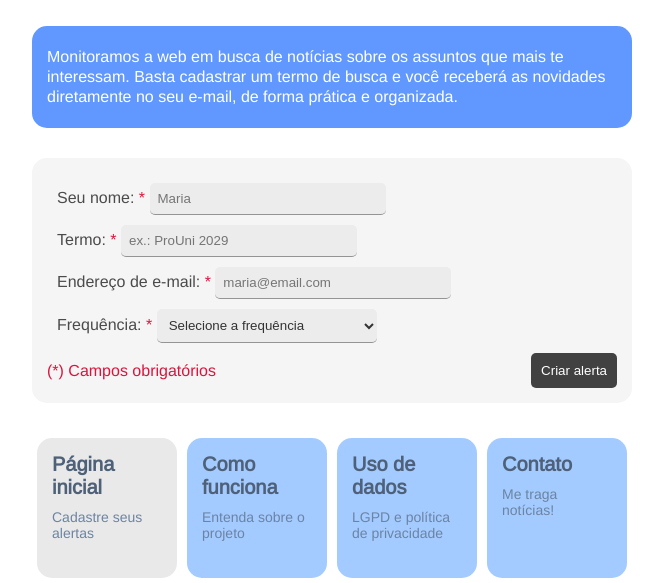
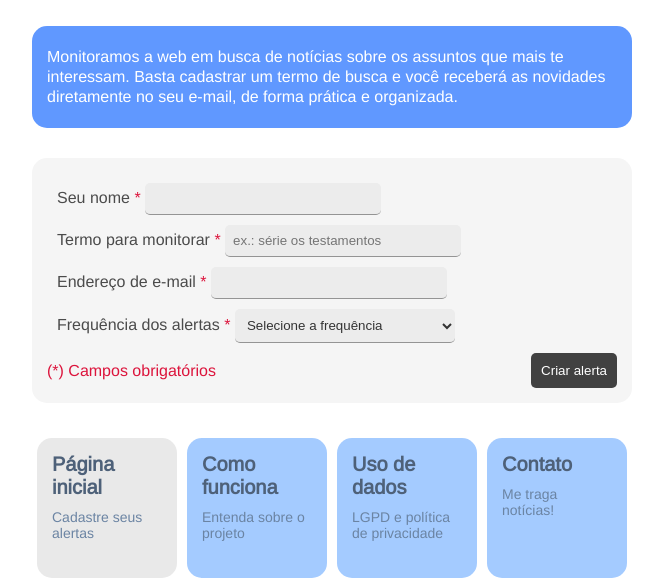
Before and after one commit to vitoriadeo/trago-noticias, a Flask app: page / in a window 1280 px wide. Shown: the part 224-807 px from the top of the page, without its empty margins (308-971 px from the left). Run offline with Flask 3, Linux system fonts and the light colour scheme; some libraries are stand-ins or nearby versions; some web fonts are replaced.

Commit message:
feat(wtforms): adicionar flask forms/flask-wtf ao formulário de termos
adiciona recursos do flask wtforms ao html e ao home_controller para lidar de recepção dados

```diff
--- a/app/controllers/home_controller.py
+++ b/app/controllers/home_controller.py
@@ -1,4 +1,8 @@
 from flask import Blueprint, render_template, request
+from flask_wtf import FlaskForm
+from wtforms import StringField, SelectField, EmailField
+from wtforms.validators import DataRequired, Email, Length, AnyOf
+
 import requests
 
 from flask import current_app
@@ -6,50 +10,80 @@ from flask import current_app
 bp = Blueprint("home", __name__)
 
 
-@bp.route("/")
-def index():
-    return render_template("index.html")
+class Form(FlaskForm):
+    name = StringField("Seu nome", validators=[DataRequired(), Length(min=2, max=100)])
+    word = StringField(
+        "Termo para monitorar", validators=[DataRequired(), Length(min=2, max=100)]
+    )
+    email = EmailField("Endereço de e-mail", validators=[DataRequired(), Email()])
+    frequency = SelectField(
+        "Frequência dos alertas",
+        choices=[
+            ("", "Selecione a frequência"),
+            ("diario", "Diariamente"),
+            ("semanal", "Semanalmente"),
+            ("mensal", "Mensalmente"),
+            ("anual", "Anualmente"),
+        ],
+        validators=[
+            DataRequired(message='Por favor, selecione uma frequência para o alerta.'),
+            AnyOf(
+                values=[
+                    ("diario"),
+                    ("semanal"),
+                    ("mensal"),
+                    ("anual"),
+                ],
+            message='Por favor, escolha uma opção válida.'),
+        ],
+    )
 
 
-@bp.route("/cadastrar", methods=["POST"])
-def cadastrar():
-    try:
-        recaptcha_token = request.form.get("recaptcha-response")
+@bp.route("/", methods=["GET", "POST"])
+def index():
+    form = Form()
 
-        secret_key = current_app.config["RECAPTCHA_SECRET_KEY"]
-        verification_url = "https://www.google.com/recaptcha/api/siteverify"
-        payload = {"secret": secret_key, "response": recaptcha_token}
+    if form.validate_on_submit():
+        try:
+            recaptcha_token = request.form.get("recaptcha-response")
 
-        response = requests.post(verification_url, data=payload)
-        result = response.json()
+            secret_key = current_app.config["RECAPTCHA_SECRET_KEY"]
+            verification_url = "https://www.google.com/recaptcha/api/siteverify"
+            payload = {"secret": secret_key, "response": recaptcha_token}
 
-        print("Resposta do Google reCAPTCHA:", response, result)
+            response = requests.post(verification_url, data=payload)
+            result = response.json()
 
+            print("Resposta do Google reCAPTCHA:", response, result)
 
-        name = request.form["name"]
-        termo = request.form["termo"]
-        email = request.form["email"]
-        frequencia = request.form["frequencia"]
+            name = form.name.data
+            word = form.word.data
+            email = form.email.data
+            frequency = form.frequency.data
 
-        # coisas do db e outros babados vão aqui.
+            # coisas do db e outros babados vão aqui.
 
-        if result["success"] and result["score"] >= 0.5:
-            # logica do db aqui
-            mensagem_sucesso = f"Alerta para '{termo}' criado com sucesso!"
+            if result["success"] and result["score"] >= 0.5:
+                # logica do db aqui
+                mensagem_sucesso = f"Alerta para '{word}' criado com sucesso!"
+                return render_template(
+                    "index.html", form=form, status="sucesso", mensagem=mensagem_sucesso
+                )
+            else:
+                mensagem_falha = "Falha na verificação reCAPTCHA. Tente novamente."
+                return render_template(
+                    "index.html", form=form, status="falha", mensagem=mensagem_falha
+                )
+
+        except Exception as erro:
+            print(f"Ocorreu um erro: {erro}")
+
+            mensagem_falha = "Vish! Ocorreu um erro interno."
             return render_template(
-                "index.html", status="sucesso", mensagem=mensagem_sucesso
+                "index.html", form=form, status="falha", mensagem=mensagem_falha
             )
-        else:
-            mensagem_falha = (
-                "Falha na verificação reCAPTCHA. Tente novamente."
-            )
-        return render_template("index.html", status="falha", mensagem=mensagem_falha)
 
-    except Exception as e:
-        print(f"Ocorreu um erro: {e}")
-
-        mensagem_falha = "Vish! Ocorreu um erro interno."
-        return render_template("index.html", status="falha", mensagem=mensagem_falha)
+    return render_template("index.html", form=form)
 
 
 @bp.route("/about")
--- a/app/templates/index.html
+++ b/app/templates/index.html
@@ -12,31 +12,29 @@
 </article>
 
 <section id="form_area">
-    <form id="form_alerts" action="/cadastrar" method="POST">
+    <form id="form_alerts" action="/" method="POST">
+        {{ form.csrf_token }}
         <input type="hidden" id="recaptcha-response" name="recaptcha-response">
         <div class="item">
-            <label for="name">Seu nome: <span class="required">*</span> </label>
-            <input type="text" id="name" class="input" name="name" placeholder="Maria" required />
+            {{form.name.label}}
+            <span class="required">*</span>
+            {{form.name(class='input')}}
         </div>
 
         <div class="item">
-            <label for="termo">Termo: <span class="required">*</span> </label>
-            <input type="text" id="termo" class="input" name="termo" placeholder="ex.: ProUni 2029" required />
+            {{form.word.label}}
+            <span class="required">*</span>
+            {{form.word(class='input', placeholder='ex.: série os testamentos')}}
         </div>
         <div class="item">
-            <label for="email">Endereço de e-mail: <span class="required">*</span>
-            </label>
-            <input type="email" id="email" class="input" name="email" placeholder="maria@email.com" required />
+            {{form.email.label}}
+            <span class="required">*</span>
+            {{form.email(class='input')}}
         </div>
         <div class="item">
-            <label for="frequencia">Frequência: <span class="required">*</span> </label>
-            <select id="frequencia" name="frequencia" class="select">
-                <option class="option" value="" selected disabled>Selecione a frequência</option>
-                <option class="option" value="diario">Diariamente</option>
-                <option class="option" value="semanal">Semanalmente</option>
-                <option class="option" value="mensal">Mensalmente</option>
-                <option class="option" value="anual">Anualmente</option>
-            </select>
+            {{form.frequency.label}}
+            <span class="required">*</span>
+            {{form.frequency(class='select')}}
         </div>
         <div class="form-footer">
             <div class="required-txt">(*) Campos obrigatórios</div>
```
